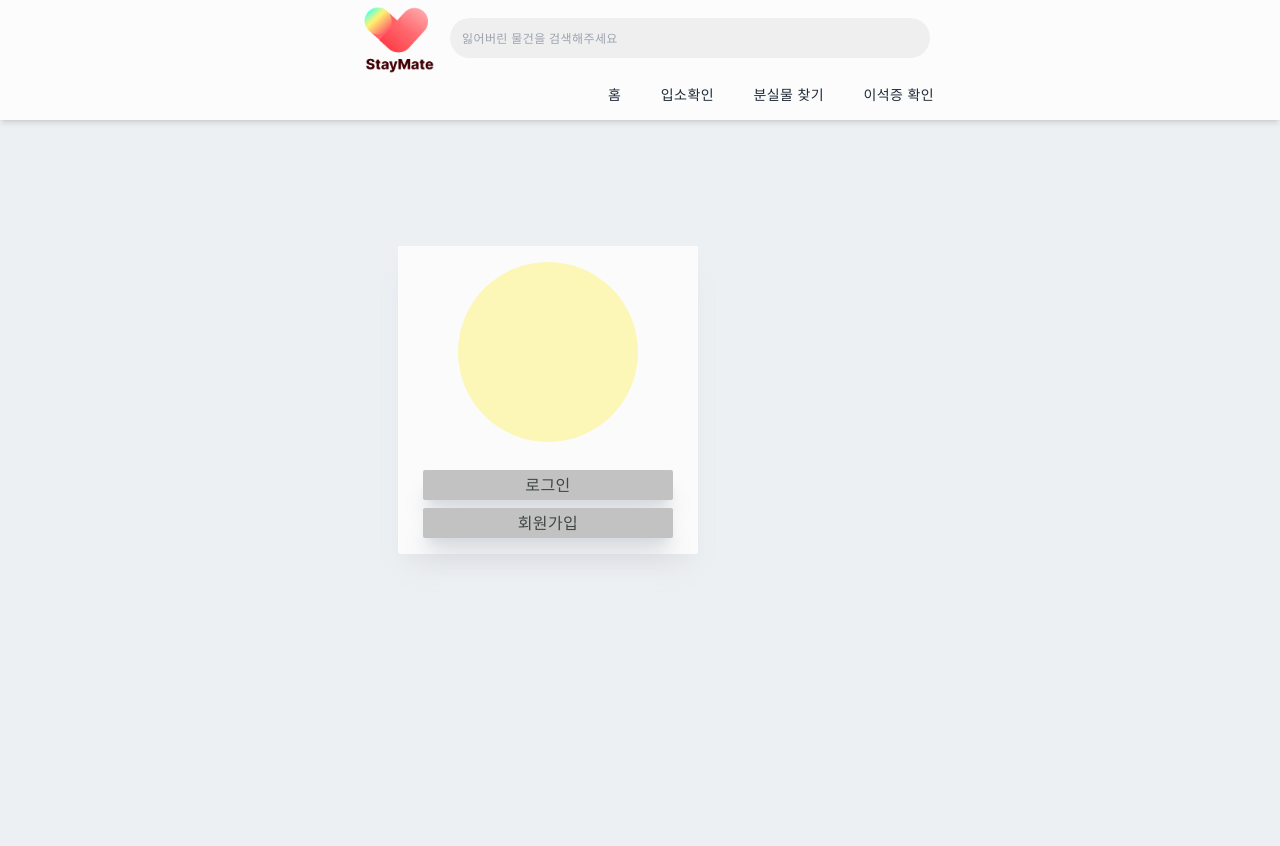
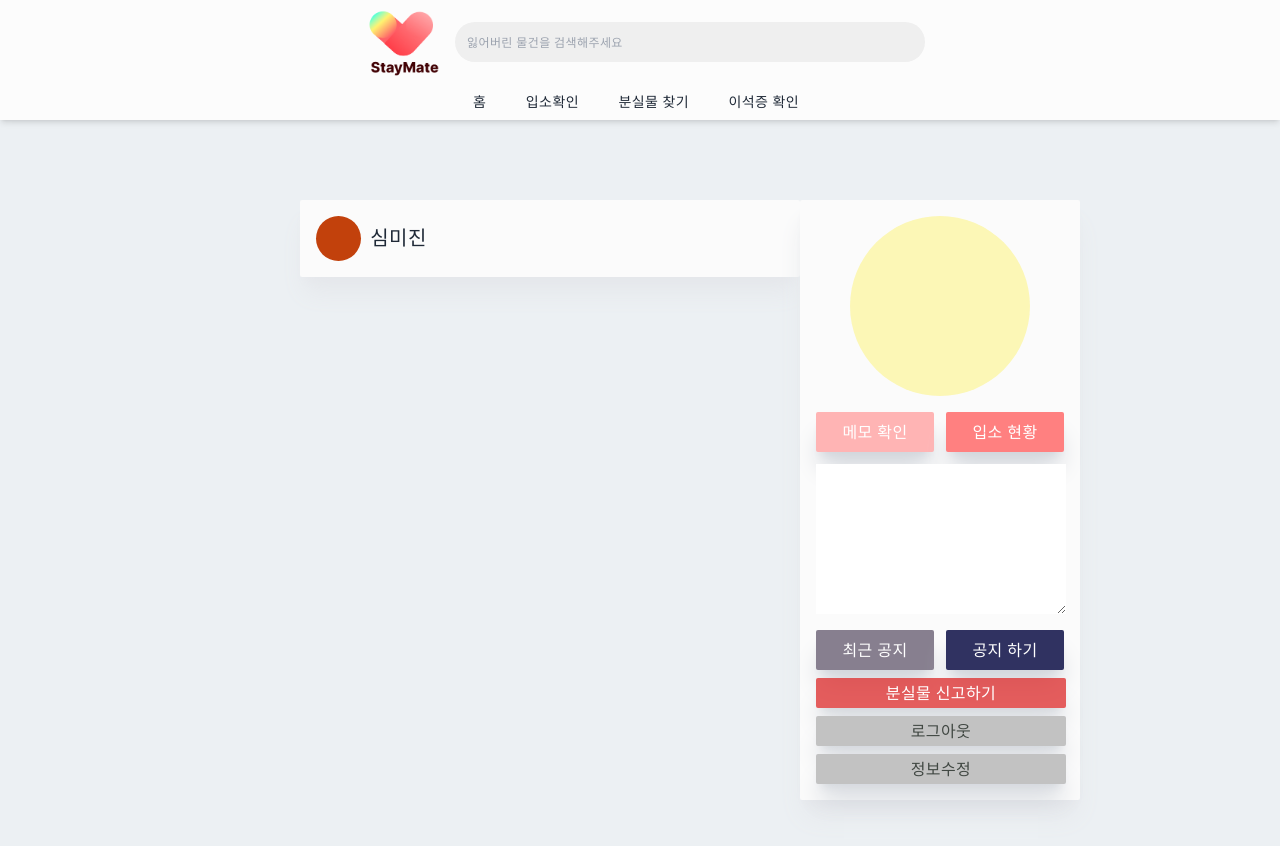
Before and after one commit to Stay-Mate/Stay-mate-client, a Next.js app: page / in a window 1280 px wide. Shown: the top 846 px of the page. Before the commit the page ends 800 px from the top, so only its background shows below. Built offline with nearby package versions, Linux system fonts and the light colour scheme.

Commit message:
✨ :: 관리자 Profile 추가

```diff
--- a/components/LoginWrap.tsx
+++ b/components/LoginWrap.tsx
@@ -41,12 +41,15 @@ export default function LoginWrap() {
             className="w-full h-full bg-slate-500] mt-[150px]"
             onSubmit={handleSubmit}
           >
+            <div className="flex flex-col">
+            <p className="float-left">email</p>
             <input
               className="p-2 mb-4 outline-none"
               value={email}
               onChange={(e) => setEmail(e.target.value)}
               required
             />
+            </div>
             <br />
             <input
               className="p-2 mb-4 outline-none"
--- a/components/LostpostList.tsx
+++ b/components/LostpostList.tsx
@@ -1,8 +1,17 @@
-import React from 'react'
+import Router from "next/router";
+import React, { useState } from "react";
 
 export const LostpostList = () => {
+  const [isLoggedIn, setIsLoggedIn] = useState(true);
   return (
     // <div className="col-span-3 lg:col-span-2 w-[400px] h-[300px] shadow-xl shadow-gray-400 rounded-xl p-4">aaa</div>
-    <div></div>
-  )
-}
+    <div>
+      <div className="col-span-3 w-[500px] h-auto shadow-xl shadow-gray-200 rounded-sm lg:p-4 bg-[#FBFBFB] ml-[100px]">
+        <div className="flex w-full h-[45px] ">
+        <div className="w-[45px] h-full bg-orange-700 rounded-[50%]"></div>
+        <div className="w-[75px] h-full  text-center text-xl pt-2">심미진</div>
+        </div>
+      </div>
+    </div>
+  );
+};
--- a/components/Main.tsx
+++ b/components/Main.tsx
@@ -5,9 +5,11 @@ import { LostpostList } from "./LostpostList";
 
 const Main = () => {
   return (
-    <div className="w-full h-screen flex text-center">
-      <div className="max-w-[1600px] w-[500px] h-full mx-auto p-2 justify-between items-center grid lg:grid-cols-5 gap-20">
-        {/* <LostpostList/> */}
+    <div className="">
+      {/* w-full h-screen flex text-center */}
+      <div className="flex justify-between p-[200px]">
+        {/* "max-w-[1600px] w-[500px] h-full mx-auto p-2 justify-between items-center grid lg:grid-cols-5 gap-20" */}
+        <LostpostList/>
         <Profile/>
       </div>
     </div>
--- a/components/NavBar.tsx
+++ b/components/NavBar.tsx
@@ -16,13 +16,13 @@ const NavBar = () => {
         </Link>
         <div className="flex">
           <input
-            className="w-[480px] h-[40px] p-3 rounded-3xl outline-none text-xs bg-[#efefef]"
+            className="w-[470px] h-[40px] p-3 rounded-3xl outline-none text-xs bg-[#efefef]"
             placeholder="잃어버린 물건을 검색해주세요"
           />
           {/* <FaSearch className="pt-2 bg-[#efefef] h-[40px] w-5"/> */}
         </div>
       </div>
-      <div className="ml-[600px] w-[350px] mb-2">
+      <div className="m-auto w-[350px]">
         <ul className="flex justify-between p-2 m-auto text-sm uppercase">
           <li className="mr-2 hover:text-[#B2A4FF] cursor-pointer">
             <Link href="/">홈</Link>
--- a/components/Profile.tsx
+++ b/components/Profile.tsx
@@ -1,12 +1,76 @@
-import Router from 'next/router'
-import React from 'react'
+import Router from "next/router";
+import React, { useState } from "react";
 
 export const Profile = () => {
+  const [isLoggedIn, setIsLoggedIn] = useState(true);
+
   return (
-    <div className='col-span-3 w-[300px] h-auto shadow-xl shadow-gray-200 rounded-sm lg:p-4 bg-[#FBFBFB]'>
-        <div className='w-[180px] h-[180px] bg-[#FCF7B6] rounded-[50%] mx-auto'/>
-        <button className='mt-7 w-[250px] h-[30px]' onClick={() => {Router.push("/login")}}>로그인</button>
-        <button className='mt-2 w-[250px] h-[30px]'>회원가입</button>
+    <div className="col-span-3 w-[280px] h-auto shadow-xl shadow-gray-200 rounded-sm lg:p-4 bg-[#FBFBFB] mr-[150px]">
+      <div className="w-[180px] h-[180px] bg-[#FCF7B6] rounded-[50%] mx-auto" />
+      <div>
+        <div className="flex pt-4 mb-3">
+          <button className="mr-3 w-[120px] h-[40px] bg-[#FFB4B4] text-[#fff]">
+            메모 확인
+          </button>
+          <button className="w-[120px] h-[40px] bg-[#FF8080] text-[#fff]">
+            입소 현황
+          </button>
+        </div>
+
+        <div className="w-[250px] h-[150px] mb-4">
+          <textarea className="p-2 w-full h-full outline-none text-gray-500"></textarea>
+        </div>
+
+        <div className="flex mb-2">
+          <button className="mr-3 w-[120px] h-[40px] bg-[#877F8F] text-[#fff]">
+            최근 공지
+          </button>
+          <button className="w-[120px] h-[40px] bg-[#303261] text-[#fff]">
+            공지 하기
+          </button>
+        </div>
+
+        <button className=" w-[250px] h-[30px] mb-2 bg-[#df3535cb] text-[#fff]">분실물 신고하기</button>
+        {isLoggedIn ? (
+          <button
+            className=" w-[250px] h-[30px]"
+            onClick={() => {
+              Router.push("/login");
+            }}
+          >
+            로그아웃
+          </button>
+        ) : (
+          <button
+            className="mt-7 w-[250px] h-[30px]"
+            onClick={() => {
+              Router.push("/login");
+            }}
+          >
+            로그인
+          </button>
+        )}
+
+        {isLoggedIn ? (
+          <button
+            className="mt-2 w-[250px] h-[30px]"
+            onClick={() => {
+              Router.push("/signup");
+            }}
+          >
+            정보수정
+          </button>
+        ) : (
+          <button
+            className="mt-2 w-[250px] h-[30px]"
+            onClick={() => {
+              Router.push("/signup");
+            }}
+          >
+            회원가입
+          </button>
+        )}
+      </div>
     </div>
-  )
-}
+  );
+};
--- a/pages/signup.tsx
+++ b/pages/signup.tsx
@@ -0,0 +1,9 @@
+import React from 'react'
+
+const signup = () => {
+  return (
+    <div>signup</div>
+  )
+}
+
+export default signup;
```
